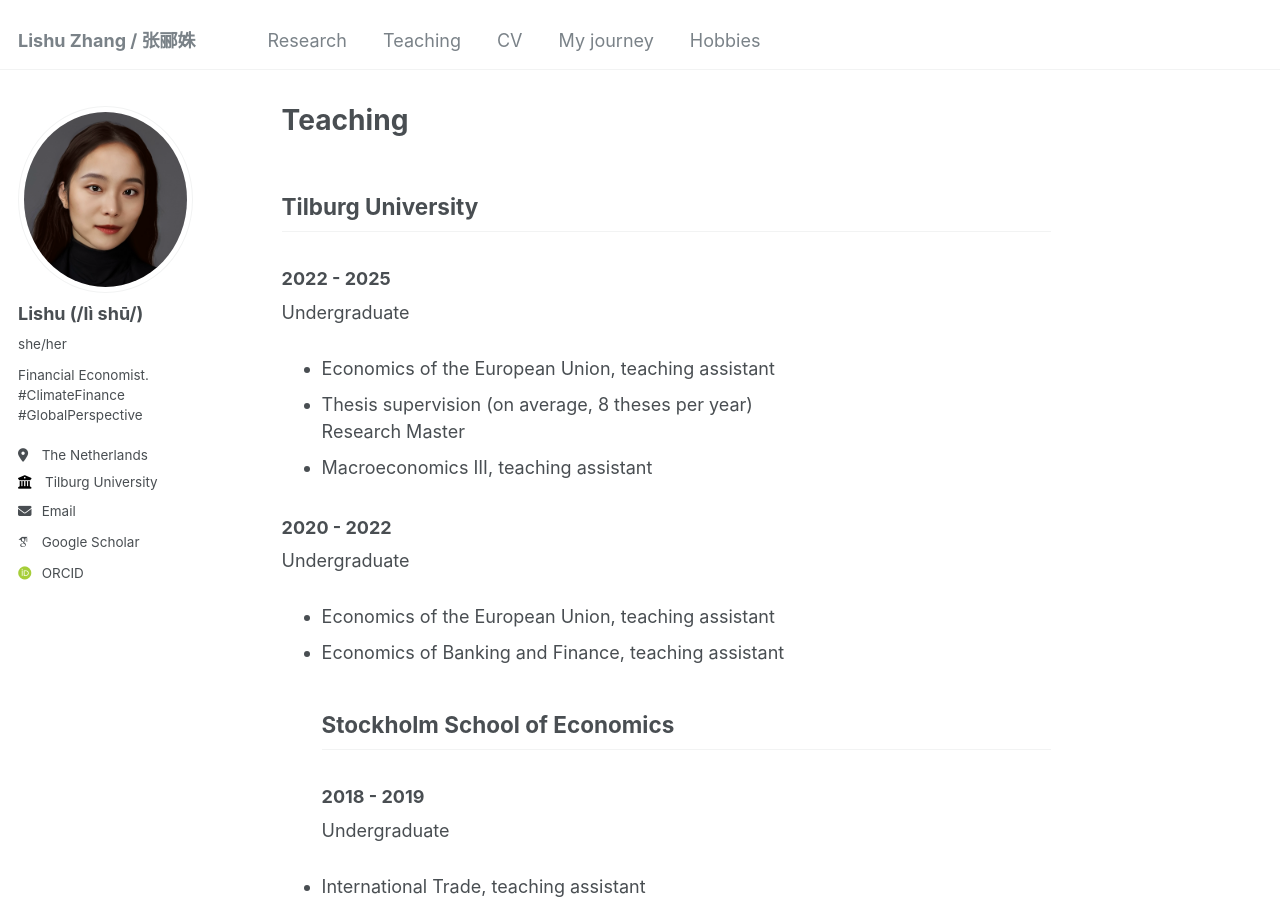
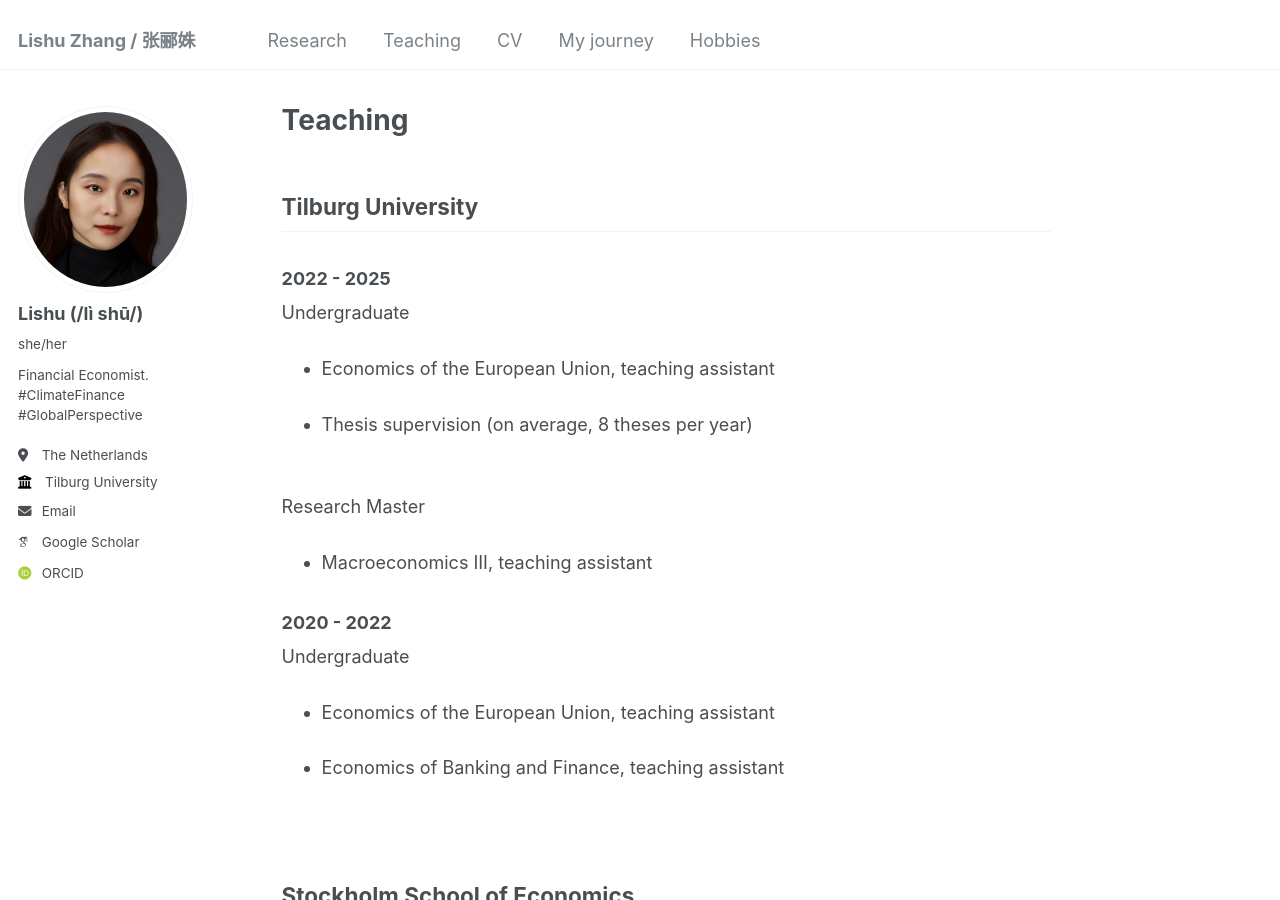
Before and after one commit to LishuZ/LishuZ.github.io, a Jekyll site: the page built from _pages/teaching.md, in a window 1280 px wide and 900 px high. Built offline with Jekyll 4.4.1, drawn with Linux system fonts in a browser that asks for light colours; some web fonts are replaced.

```diff
--- a/_pages/teaching.md
+++ b/_pages/teaching.md
@@ -11,19 +11,28 @@ redirect_from:
 
 ### 2022 - 2025
 Undergraduate
-* Economics of the European Union, teaching assistant
-* Thesis supervision (on average, 8 theses per year)
+
+- Economics of the European Union, teaching assistant
+
+- Thesis supervision (on average, 8 theses per year)
+
 <br/>
 Research Master
-* Macroeconomics III, teaching assistant
+
+- Macroeconomics III, teaching assistant
 <br/>
 
 ### 2020 - 2022
 Undergraduate
-* Economics of the European Union, teaching assistant
-* Economics of Banking and Finance, teaching assistant
+
+- Economics of the European Union, teaching assistant
+
+- Economics of Banking and Finance, teaching assistant
+
 <br/>
+
 ## Stockholm School of Economics
 ### 2018 - 2019
 Undergraduate
-* International Trade, teaching assistant
+
+- International Trade, teaching assistant
```
